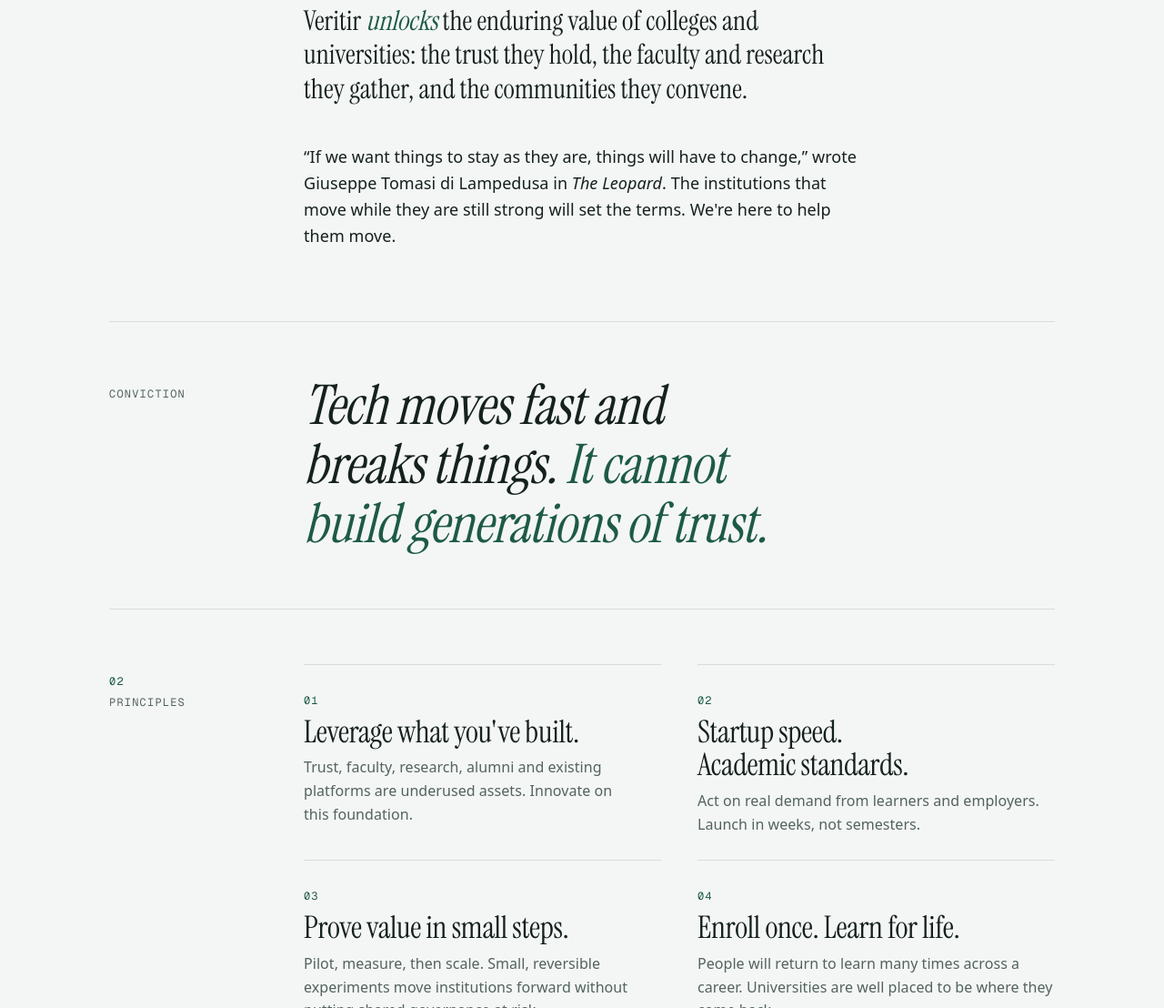
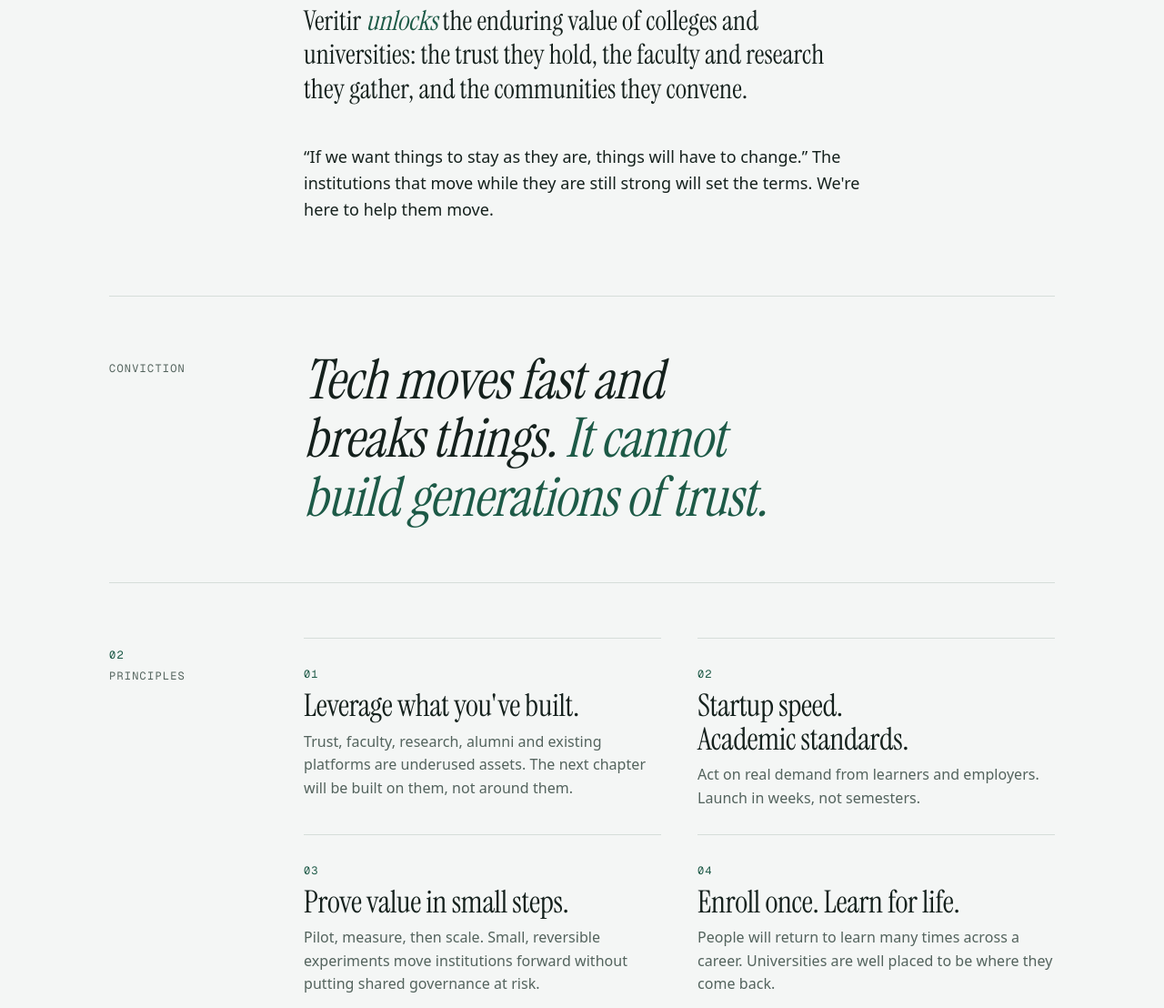
Before and after one commit to timfong888/veritir-website, an Astro site: page / in a window 1280 px wide. Shown: the part 1027-2135 px from the top of the page at 91% size. Built offline with nearby package versions, Linux system fonts and the light colour scheme; Astro itself is replaced by a stand-in of ours.

Commit message:
Copy edits from preview feedback
- Hero: "expansive future" replaces "next century"
- Drop the Lampedusa attribution
- Principle 01 body reads as a belief

Co-Authored-By: Claude Opus 5.5 <noreply@anthropic.com>
Claude-Session: https://claude.ai/code/session_01SSvY6FHVAMDzF41FkU8ttq

```diff
--- a/src/data/pages/home.mdx
+++ b/src/data/pages/home.mdx
@@ -8,7 +8,7 @@ import RailSection from '../../components/RailSection.astro';
   <div class="rail" aria-hidden="true"></div>
   <div>
     <h1>We're long <em>higher ed.</em></h1>
-    <p>Colleges and universities have transformed raw talent into knowledge, livelihoods and civic life for centuries. Despite rumors of their early demise, we're betting on their next century, and we're here to help them move at the speed the moment demands.</p>
+    <p>Colleges and universities have transformed raw talent into knowledge, livelihoods and civic life for centuries. Despite rumors of their early demise, we're betting on their expansive future, and we're here to help them move at the speed the moment demands.</p>
   </div>
 </div>
 
@@ -18,7 +18,7 @@ import RailSection from '../../components/RailSection.astro';
   <p>For generations, colleges and universities have been the foundation for intellectual, civic and commercial life. As society changes faster and less predictably, that same durability and long horizon can become a liability.</p>
   <p>Alternatives keep multiplying, many of them built by technology leaders in Silicon Valley who now set the pace of change. As AI reshapes knowledge work and modern research, the once-stable path from degree to career must be redrawn or lead nowhere.</p>
   <p class="turn">Veritir <em>unlocks</em> the enduring value of colleges and universities: the trust they hold, the faculty and research they gather, and the communities they convene.</p>
-  <p>“If we want things to stay as they are, things will have to change,” wrote Giuseppe Tomasi di Lampedusa in <cite>The Leopard</cite>. The institutions that move while they are still strong will set the terms. We're here to help them move.</p>
+  <p>“If we want things to stay as they are, things will have to change.” The institutions that move while they are still strong will set the terms. We're here to help them move.</p>
 </RailSection>
 
 <RailSection id="conviction" label="Conviction" class="pull">
@@ -27,7 +27,7 @@ import RailSection from '../../components/RailSection.astro';
 
 <RailSection id="principles" n="02" label="Principles">
   <ol class="principles">
-    <li><span class="n">01</span><h3>Leverage what you've built.</h3><p>Trust, faculty, research, alumni and existing platforms are underused assets. Innovate on this foundation.</p></li>
+    <li><span class="n">01</span><h3>Leverage what you've built.</h3><p>Trust, faculty, research, alumni and existing platforms are underused assets. The next chapter will be built on them, not around them.</p></li>
     <li><span class="n">02</span><h3>Startup speed. Academic standards.</h3><p>Act on real demand from learners and employers. Launch in weeks, not semesters.</p></li>
     <li><span class="n">03</span><h3>Prove value in small steps.</h3><p>Pilot, measure, then scale. Small, reversible experiments move institutions forward without putting shared governance at risk.</p></li>
     <li><span class="n">04</span><h3>Enroll once. Learn for life.</h3><p>People will return to learn many times across a career. Universities are well placed to be where they come back.</p></li>
```
